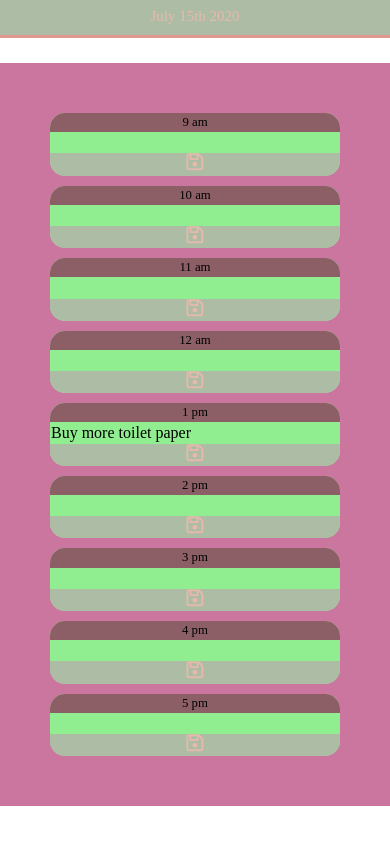
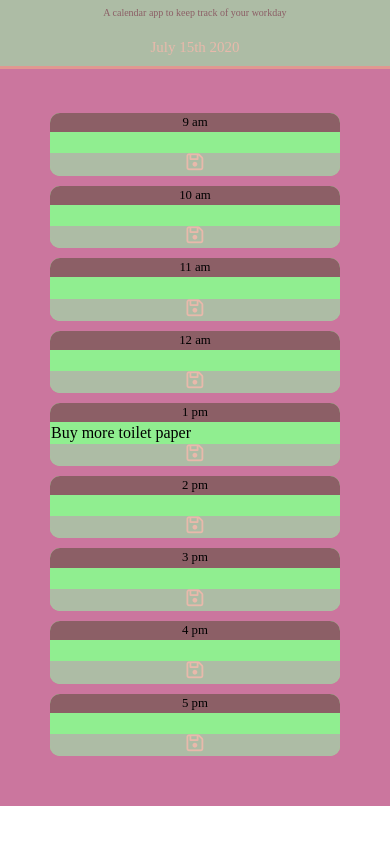
Before and after one commit to pechandav/dayplanner, a plain HTML site: page index.html in a window 390 px wide. Shown: the part 47-892 px from the top of the page. Drawn offline with nearby package versions, Linux system fonts and the light colour scheme.

Commit message:
cleaning up code

```diff
--- a/index.html
+++ b/index.html
@@ -15,8 +15,9 @@
   <body>
     <nav class="navbar fixed-top">
       <div class="header-text">
-            <h1 id="navbar-title">Work Day Planner</h1>
-            <h2 id="navbar-subtitle"></h2>
+            <h1 id="navbar-title">Work Day Planner</h1><p>
+            A calendar app to keep track of your workday</p>
+            <h2 id="navbar-subtitle">A calendar app to keep track of your workday</h2>
       </div>
     </nav>
       <form id='formPlanner'>
--- a/style.css
+++ b/style.css
@@ -61,7 +61,7 @@ body {
     margin-bottom: 2px;
     font-size: 1em;
     line-height: 1.5;
-    border-radius: 15px;
+    border-radius: 10px;
   }
 
   .timeBox {
@@ -70,7 +70,7 @@ body {
     height:100%;
     width: 100%;
     text-align: center;
-    border-radius: 15px 0px 0px 15px;
+    border-radius: 10px 0px 0px 10px;
     display: inline-block;
     font-size: 1em;
   }
@@ -85,13 +85,12 @@ body {
   .saveIcon {
     background-color: #adbca5;
     color:#e8b9ab;
-    border-radius: 0px 15px 15px 0px;
+    border-radius: 0px 10px 10px 0px;
     font-size: 1.5em;
     width: 100%;
     height: 100%;
     text-align: center;
   }
-
 
 
   .header-text {
@@ -114,12 +113,10 @@ body {
       margin: 10px;
     }
 
-    .saveIcon { border-radius: 0 0 15px 15px; }
+    .saveIcon { border-radius: 0 0 10px 10px; }
 
-    .timeBox { border-radius: 15px 15px 0 0; }
+    .timeBox { border-radius: 10px 10px 0 0; }
   }
-
-  @import url('https://fonts.googleapis.com/css?family=Barlow+Semi+Condensed');
 
   .wrapper
   {
```
